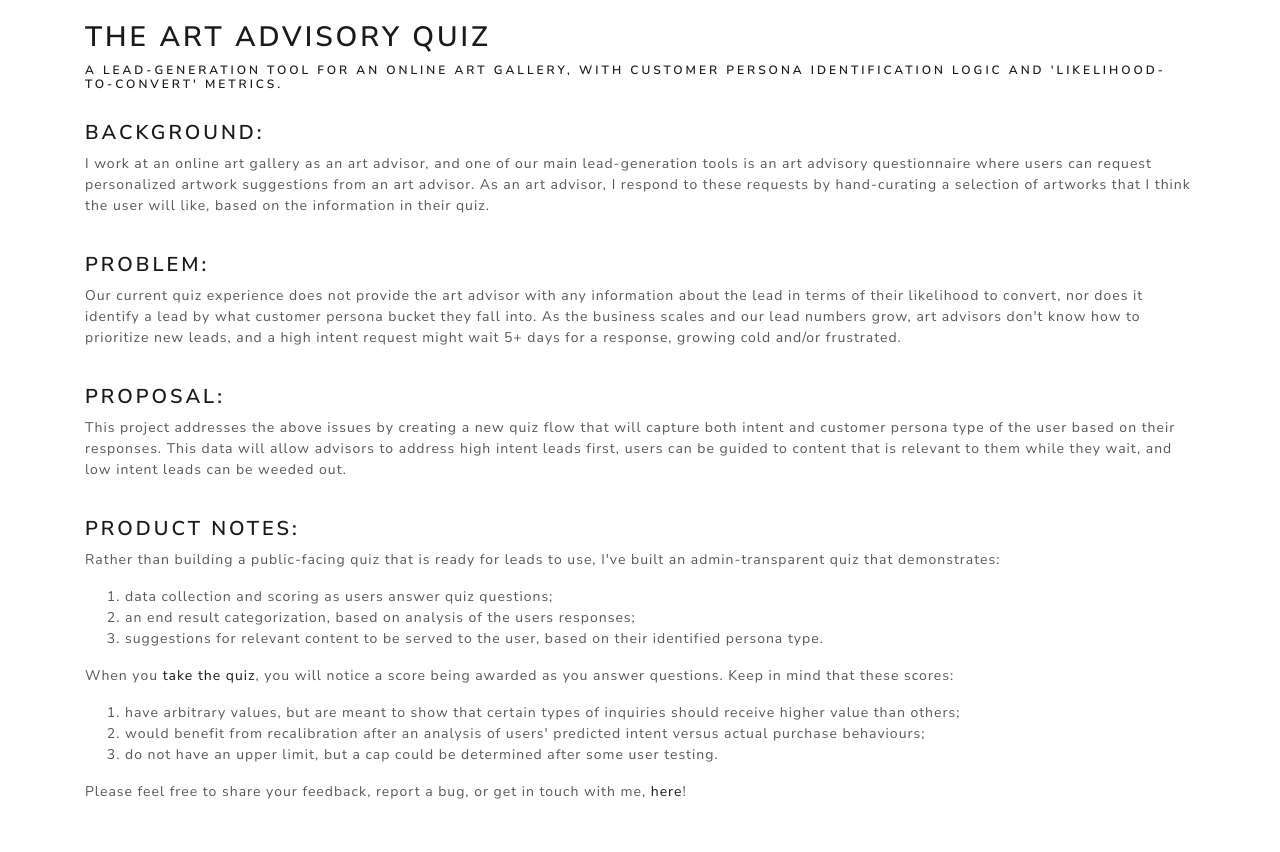
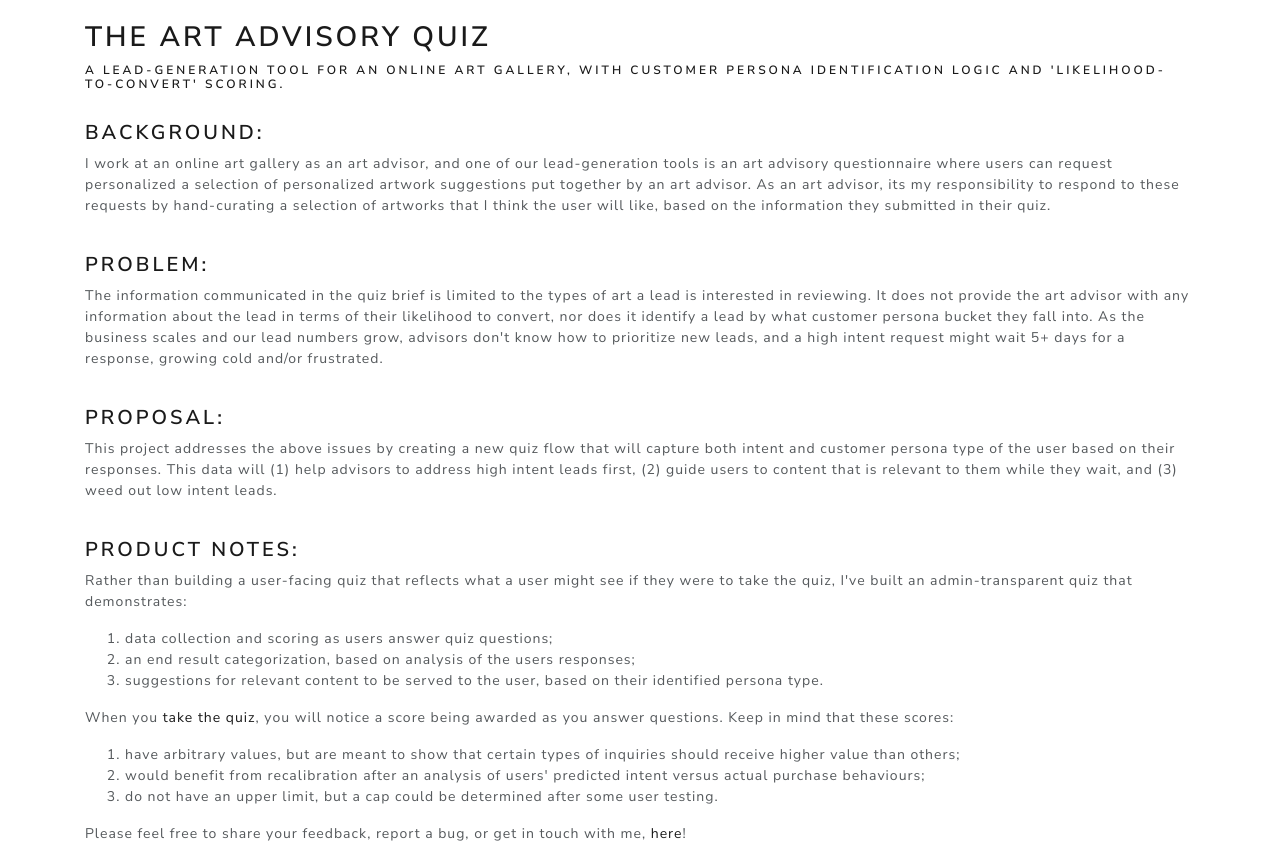
Before and after one commit to proj-algos-july2020/mpreston_solo, a Django app: page /quiz/ in a window 1280 px wide. Shown: the part 89-941 px from the top of the page. Run offline with Django 3.2, Linux system fonts and the light colour scheme; some libraries are stand-ins or nearby versions.

Commit message:
Copy Update --------- updated copy on about page.

```diff
--- a/aa_quiz/quiz/templates/quiz/about.html
+++ b/aa_quiz/quiz/templates/quiz/about.html
@@ -36,32 +36,33 @@
     <div class="container">
         <br>
         <h2>The Art Advisory Quiz</h2>
-        <h6>A lead-generation tool for an online art gallery, with customer persona identification logic and 'likelihood-to-convert' metrics.</h6>
+        <h6>A lead-generation tool for an online art gallery, with customer persona identification logic and 'likelihood-to-convert' scoring.</h6>
         <br>
         <h4>Background:</h4>
-        <p>I work at an online art gallery as an art advisor, and one of our main lead-generation
-            tools is an art advisory questionnaire where users can request personalized artwork suggestions
-            from an art advisor. As an art advisor, I respond to these requests by hand-curating a selection
-            of artworks that I think the user will like, based on the information in their quiz.
+        <p>I work at an online art gallery as an art advisor, and one of our lead-generation
+            tools is an art advisory questionnaire where users can request personalized a selection of
+            personalized artwork suggestions put together by an art advisor. As an art advisor, its my
+            responsibility to respond to these requests by hand-curating a selection of artworks that I
+            think the user will like, based on the information they submitted in their quiz.
         </p>
         <br>
         <h4>Problem:</h4>
-        <p>Our current quiz experience does not provide the art advisor with any information
-            about the lead in terms of their likelihood to convert, nor does it identify
-            a lead by what customer persona bucket they fall into. As the business scales and our lead numbers grow,
-            art advisors don't know how to prioritize new leads, and a high intent request might wait 5+ days for a response,
-            growing cold and/or frustrated.
+        <p>The information communicated in the quiz brief is limited to the types of art a lead is interested
+            in reviewing. It does not provide the art advisor with any information about the lead in terms of
+            their likelihood to convert, nor does it identify a lead by what customer persona bucket they fall
+            into. As the business scales and our lead numbers grow, advisors don't know how to prioritize new
+            leads, and a high intent request might wait 5+ days for a response, growing cold and/or frustrated.
         </p>
         <br>
         <h4>Proposal:</h4>
         <p>This project addresses the above issues by creating a new quiz flow that will capture
-            both intent and customer persona type of the user based on their responses. This data will allow
-            advisors to address high intent leads first, users can be guided to content that is
-            relevant to them while they wait, and low intent leads can be weeded out.
+            both intent and customer persona type of the user based on their responses. This data will
+            (1) help advisors to address high intent leads first, (2) guide users to content that is
+            relevant to them while they wait, and (3) weed out low intent leads.
         </p>
         <br>
         <h4>Product Notes:</h4>
-        <p>Rather than building a public-facing quiz that is ready for leads to use,
+        <p>Rather than building a user-facing quiz that reflects what a user might see if they were to take the quiz,
             I've built an admin-transparent quiz that demonstrates:
             <ol>
                 <li>data collection and scoring as users answer quiz questions;</li>
```
Also changed, not shown: aa_quiz/db.sqlite3.
